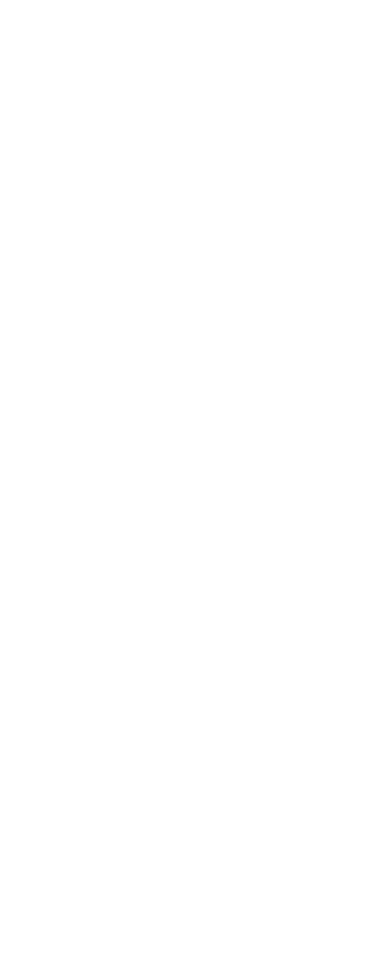
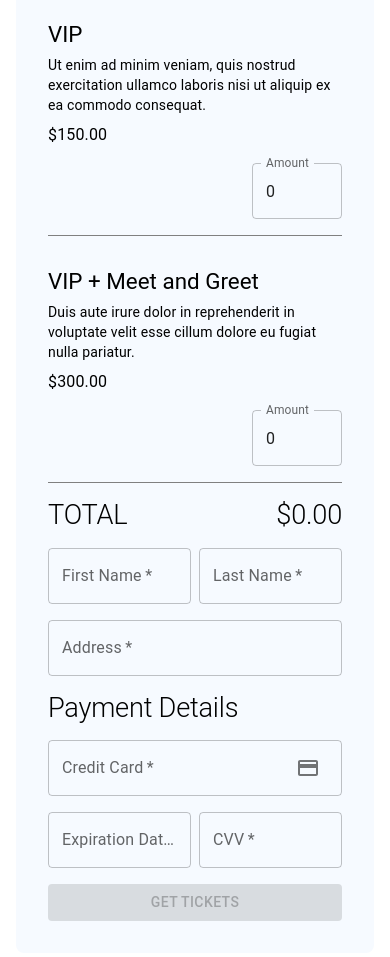
Before and after one commit to bpu991/ActBlue-Take-Home-Assessment, a React (Create React App) app: page / in a window 390 px wide. Shown: the part 1040-1997 px from the top of the page. Before the commit the page ends 844 px from the top, so only its background shows below. Built offline with nearby package versions, Linux system fonts and the light colour scheme.

Commit message:
Implement form (#2)
* Added child components for the form

* Added responsiveness

* Implemented form

* Added totalCost to form

```diff
--- a/src/App.js
+++ b/src/App.js
@@ -6,17 +6,30 @@ import kpopBand from "./band-json/kpop-band.json";
 import punkBand from "./band-json/punk-band.json";
 
 import BandForm from "./components/BandForm";
+import { theme } from ".";
 
 function App() {
   const bands = [skaBand, kpopBand, punkBand];
 
   return (
-    <Container className="App" maxWidth="lg">
+    <Container
+      className="App"
+      maxWidth="lg"
+      sx={{ paddingTop: 4, paddingBottom: 4 }}
+    >
       <EventInformation />
 
-      <Box display="flex" gap={4}>
+      <Box
+        display="flex"
+        gap={4}
+        sx={{
+          [theme.breakpoints.down("sm")]: {
+            flexDirection: "column",
+          },
+        }}
+      >
         <BandBiography />
-        <BandForm band={bands[0]} />
+        <BandForm ticketTypes={bands[1].ticketTypes} />
       </Box>
     </Container>
   );
--- a/src/components/BandBiography.js
+++ b/src/components/BandBiography.js
@@ -1,9 +1,17 @@
 import { Box } from '@mui/material';
+import { theme } from '..';
 
 const BandBiography = () => {
 
     return (
-        <Box bgcolor={"dodgerblue"} width="40%" height="400px">
+        <Box bgcolor={"dodgerblue"}
+        sx={{
+        [theme.breakpoints.down("sm")]: {
+          maxWidth: "100%",
+          padding: 4,
+        },
+      }}
+        >
             <Box bgcolor={"red"} width="100%" height="200px" display="flex" justifyContent="center" alignItems="center">
                 This is an image
             </Box>
--- a/src/components/BandForm.js
+++ b/src/components/BandForm.js
@@ -1,19 +1,102 @@
-import { Box } from "@mui/material";
+import { useEffect } from 'react';
+import { Box, Button, Typography } from "@mui/material";
+import { useForm } from "react-hook-form";
+import Ticket from "./Ticket";
+import ContactDetails from "./ContactDetails";
+import PaymentDetails from "./PaymentDetails";
+import { theme } from "..";
 
-const BandForm = ({ band }) => {
+const BandForm = ({ ticketTypes }) => {
+  const {
+    register,
+    handleSubmit,
+    watch,
+    setValue,
+    formState: { errors, isValid },
+  } = useForm({
+    mode: "onBlur",
+    defaultValues: {
+      // creates a new object from the ticketTypes prop that keeps track of how many of each type of ticket
+      // is being purchased
+      // ex) {general: 0, vip: 2, meet-and-greet: 0}
+      tickets: ticketTypes.reduce((ticketQuantities, ticket) => {
+        ticketQuantities[ticket.type] = 0;
+        return ticketQuantities;
+      }, {}),
+      firstName: "",
+      lastName: "",
+      address: "",
+      creditCardNumber: "",
+      expirationDate: "",
+      cvv: "",
+      totalCost: 0,
+    },
+  });
+
+  const ticketsAddedToCart = watch("tickets");
+
+  const calculateTotalCost = ticketTypes.reduce((total, ticket) => {
+    const quantity = ticketsAddedToCart?.[ticket.type] || 0;
+    return total + quantity * (ticket.cost / 100);
+  }, 0);
+
+  useEffect(() => {
+    setValue("totalCost", calculateTotalCost);
+  }, [ticketsAddedToCart, setValue, calculateTotalCost]);
+
+  const hasSelectedTickets = () => {
+    // checks to see if at least 1 ticket has been selected
+    return Object.values(ticketsAddedToCart).some((quantity) => quantity > 0);
+  }
+
+  const onSubmit = (data) => {
+    console.log("Form submitted with data:", data);
+    alert('Form Submitted Successfully')
+  };
+
   return (
     <Box
-      bgcolor={"palegreen"}
-      width="60%"
-      height="400px"
       padding={4}
+      bgcolor="#f6faff"
+      borderRadius={2}
+      sx={{
+        [theme.breakpoints.down("sm")]: {
+          maxWidth: "100%",
+          padding: 4,
+        },
+      }}
     >
-      <h1>{band.name}</h1>
-      {band.ticketTypes.map((ticket) => (
-        <p>
-          {ticket.name} - {ticket.description}
-        </p>
-      ))}
+      <form onSubmit={handleSubmit(onSubmit)}>
+        <Box display="flex" flexDirection="column" gap={2}>
+          <Typography variant='h2' fontWeight={700}>
+            Select Tickets
+          </Typography>
+          {ticketTypes.map((ticket, index) => (
+            <Ticket
+              key={`${ticket.type}-${index}`}
+              ticketType={ticket.type}
+              ticketName={ticket.name}
+              description={ticket.description}
+              cost={ticket.cost}
+              register={register}
+            />
+          ))}
+          <Box display="flex" justifyContent="space-between">
+            <Typography variant="h2">TOTAL</Typography>
+            <Typography variant="h2">${calculateTotalCost.toFixed(2)}</Typography>
+          </Box>
+          <ContactDetails register={register} errors={errors} />
+          <PaymentDetails register={register} errors={errors} />
+          <Button
+            type="submit"
+            fullWidth
+            variant="contained"
+            disabled={!isValid || !hasSelectedTickets()}
+          >
+            Get Tickets
+          </Button>
+        </Box>
+      </form>
     </Box>
   );
 };
--- /dev/null
+++ b/src/components/ContactDetails.js
@@ -0,0 +1,39 @@
+import { Box, TextField } from "@mui/material";
+
+const ContactDetails = ({ register, errors }) => {
+  return (
+    <Box display="flex" flexDirection="column" gap={2}>
+      <Box display="flex" gap={1}>
+        <TextField
+          required
+          id="first-name"
+          label="First Name"
+          sx={{ width: "50%" }}
+          error={!!errors.firstName}
+          helperText={errors.firstName?.message}
+          {...register("firstName", {
+            required: "First Name is required",
+          })}
+        />
+        <TextField
+          required
+          id="last-name"
+          label="Last Name"
+          sx={{ width: "50%" }}
+          error={!!errors.lastName}
+          helperText={errors.lastName?.message}
+          {...register("lastName", {
+            required: "Last Name is required",
+          })}
+        />
+      </Box>
+      <TextField fullWidth required id="address" label="Address"error={!!errors.address}
+          helperText={errors.address?.message}
+          {...register("address", {
+            required: "Address is required",
+          })} />
+    </Box>
+  );
+};
+
+export default ContactDetails;
--- /dev/null
+++ b/src/components/PaymentDetails.js
@@ -0,0 +1,101 @@
+import {
+  Box,
+  Typography,
+  TextField,
+  InputAdornment,
+  IconButton,
+} from "@mui/material";
+import CreditCardIcon from "@mui/icons-material/CreditCard";
+
+const PaymentDetails = ({ register, errors }) => {
+  // formats the expiration date from 0228 to 02/28
+  const handleInputChange = (e) => {
+    let value = e.target.value.replace(/\D/g, "");
+    if (value.length > 2) {
+      value = `${value.slice(0, 2)}/${value.slice(2, 4)}`;
+    }
+    e.target.value = value;
+  };
+
+  return (
+    <Box display="flex" flexDirection="column" gap={2}>
+      <Typography variant="h2">Payment Details</Typography>
+      <TextField
+        required
+        fullWidth
+        id="credit-card-number"
+        label="Credit Card"
+        placeholder="0000 0000 0000 0000"
+        slotProps={{
+          htmlInput: {
+            maxLength: 16,
+          },
+          input: {
+            endAdornment: (
+              <InputAdornment position="end">
+                <IconButton>
+                  <CreditCardIcon />
+                </IconButton>
+              </InputAdornment>
+            ),
+          },
+        }}
+        error={!!errors.creditCardNumber}
+        helperText={errors.creditCardNumber?.message}
+        {...register("creditCardNumber", {
+          required: "Credit Card Number is required",
+          pattern: {
+            value: /^[0-9]{16}$/, // Not a regex expert: makes sure the string is 16 characters and only numbers
+            message: "Invalid credit card number",
+          },
+        })}
+      />
+      <Box display="flex" gap={1}>
+        <TextField
+          required
+          id="expiration-date"
+          label="Expiration Date"
+          placeholder="MM/YY"
+          slotProps={{
+            htmlInput: {
+              maxLength: 5,
+              onInput: handleInputChange,
+            },
+          }}
+          sx={{ width: "50%" }}
+          error={!!errors.expirationDate}
+          helperText={errors.expirationDate?.message}
+          {...register("expirationDate", {
+            required: "Expiration date is required",
+            pattern: {
+              value: /^[0-9]{2}\/[0-9]{2}$/,
+              message: "Invalid expiration date",
+            },
+          })}
+        />
+        <TextField
+          required
+          id="cvv"
+          label="CVV"
+          sx={{ width: "50%" }}
+          slotProps={{
+            htmlInput: {
+              maxLength: 3,
+            },
+          }}
+          error={!!errors.cvv}
+          helperText={errors.cvv?.message}
+          {...register("cvv", {
+            required: "CVV is required",
+            pattern: {
+              value: /^[0-9]{3}$/, // Not a regex expert: makes sure the string is 3 characters and only numbers
+              message: "Invalid CVV",
+            },
+          })}
+        />
+      </Box>
+    </Box>
+  );
+};
+
+export default PaymentDetails;
--- /dev/null
+++ b/src/components/Ticket.js
@@ -0,0 +1,49 @@
+import { Box, Typography, TextField } from "@mui/material";
+import { theme } from "../index";
+
+const Ticket = ({ ticketName, ticketType, description, cost, register }) => {
+
+    const formattedCost = cost / 100
+  return (
+    <Box
+      display="flex"
+      alignItems="center"
+      gap={2}
+      borderBottom="1px solid grey"
+      paddingTop={2}
+      paddingBottom={2}
+      sx={{
+        [theme.breakpoints.down("sm")]: {
+          flexDirection: "column",
+        },
+      }}
+    >
+      <Box display="flex" flexDirection="column" gap={1}>
+        <Typography variant="h3">{ticketName}</Typography>
+        <Typography variant="body2">{description}</Typography>
+        <Typography>${formattedCost.toFixed(2)}</Typography>
+      </Box>
+      <TextField
+        id="outlined-number"
+        defaultValue={0}
+        label="Amount"
+        type="number"
+        slotProps={{
+          htmlInput: {
+            min: 0,
+          },
+        }}
+        sx={{
+          minWidth: 70,
+          maxWidth: 90,
+          [theme.breakpoints.down("sm")]: {
+            alignSelf: "flex-end",
+          },
+        }}
+        {...register(`tickets.${ticketType}`)}
+      />
+    </Box>
+  );
+};
+
+export default Ticket;
--- a/src/index.js
+++ b/src/index.js
@@ -6,11 +6,27 @@ import { createTheme, ThemeProvider } from '@mui/material/styles';
 
 const root = ReactDOM.createRoot(document.getElementById("root"));
 
-const theme = createTheme({
+export const theme = createTheme({
   typography: {
     h1: {
       fontSize: "2rem",
       fontWeight: 700,
+    },
+    h2: {
+      fontSize: "1.7rem"
+    },
+    h3: {
+      fontSize: "1.4rem",
+      fontWeight: 400,
+    },
+    breakpoints: {
+      values: {
+        xs: 0,
+        sm: 600,
+        md: 900,
+        lg: 1200,
+        xl: 1536,
+      },
     },
   },
 });
```
Also changed, not shown: package.json (+8 -2 lines), 1 other file (tests, documents, lock files or other folders).
